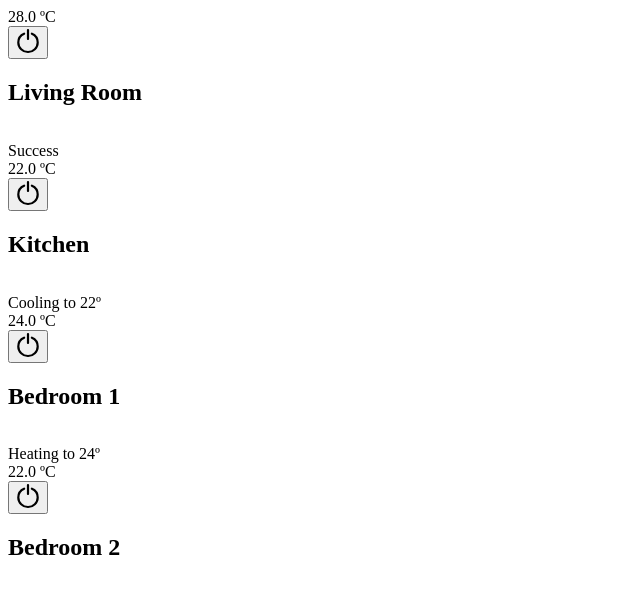
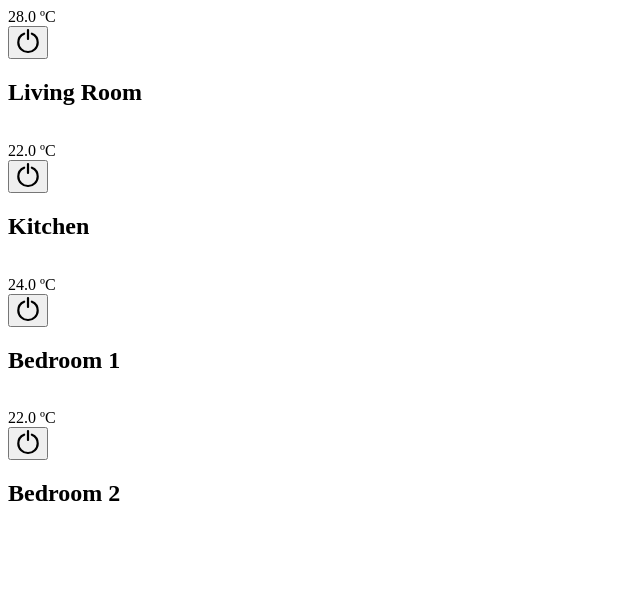
Before and after one commit to JCMiriam/airzone__tech-test, a React (Vite) app: page / in a window 1280 px wide. Shown: the top 594 px of the page, without its empty margins (0-640 px from the left). Built offline with nearby package versions, Linux system fonts and the light colour scheme.

Commit message:
refactor(zone-status): extract zone status into a new component from temperature display

```diff
--- a/src/components/TemperatureDisplay/TemperatureDisplay.tsx
+++ b/src/components/TemperatureDisplay/TemperatureDisplay.tsx
@@ -1,26 +1,8 @@
 import React from 'react';
 import type { TemperatureDisplayProps } from './TemperatureDisplay.types';
-import { useZoneStatus } from './useZoneStatus';
 
 export const TemperatureDisplay: React.FC<TemperatureDisplayProps> = ({
     currentTemperature,
-    targetTemperature = currentTemperature,
-    isOn
 }) => {
-    const zoneStatus = useZoneStatus(isOn, currentTemperature, targetTemperature);
-
-
-    const renderStatus = () => {
-        if (zoneStatus === 'heating') return `Heating to ${targetTemperature}º`;
-        if (zoneStatus === 'cooling') return `Cooling to ${targetTemperature}º`;
-        if (zoneStatus === 'success') return `Success`;
-        return null;
-    };
-
-    return (
-        <div>
-            <div>{renderStatus()}</div>
-            <div>{currentTemperature.toFixed(1)} ºC</div>
-        </div>
-    );
+    return <div>{currentTemperature.toFixed(1)} ºC</div>;
 };
--- a/src/components/TemperatureDisplay/TemperatureDisplay.types.ts
+++ b/src/components/TemperatureDisplay/TemperatureDisplay.types.ts
@@ -1,7 +1,3 @@
-export type ZoneStatus = 'cooling' | 'heating' | 'success' | 'off';
-
 export interface TemperatureDisplayProps {
   currentTemperature: number;
-  targetTemperature?: number;
-  isOn: boolean;
 }
--- /dev/null
+++ b/src/components/ZoneStatus/ZoneStatus.types.ts
@@ -0,0 +1,6 @@
+export type ZoneStatus = 'cooling' | 'heating' | 'success' | 'off';
+
+export interface ZoneStatusProps {
+    status: ZoneStatus;
+    targetTemperature?: number;
+}
```
Also changed, not shown: src/components/ZoneStatus/ZoneStatus.tsx (added, +9 -0 lines), src/components/ZoneStatus/useZoneStatus.tsx (added, +12 -0 lines), 2 other files (tests, documents, lock files or other folders).
